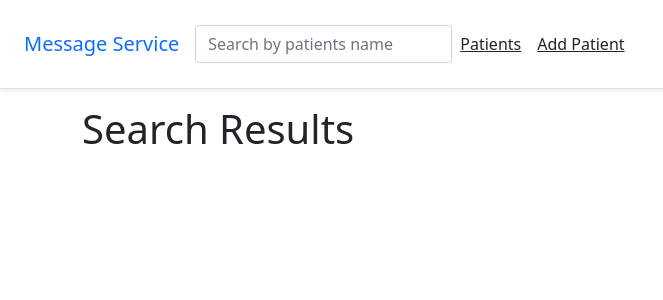
After one commit to zayer60/message-service-using-email, a Django app: template templates/sendemailapp/search-patient.html in a window 1280 px wide. The commit adds this page. Shown: the top 300 px of the page, without its empty margins (0-663 px from the left). Run offline with Django 3.2, Linux system fonts and the light colour scheme; the template is opened without the code that fills it, so the values that code supplies are empty; some libraries are stand-ins or nearby versions.

Commit message:
added search functionalty

```diff
--- a/sendemailapp/urls.py
+++ b/sendemailapp/urls.py
@@ -11,5 +11,6 @@ urlpatterns =[
     path('patient/create/', CreatePatient.as_view(), name='create-patient'),
     path('patient/<int:pk>/edit/', UpdatePatient.as_view(), name='update-patient'),
     path('patient/<int:pk>/delete', DeletePatient.as_view(), name='delete-patient'),
+    path('search/', SearchPatient.as_view(), name='search_results')
 
 ]
--- a/templates/base.html
+++ b/templates/base.html
@@ -12,7 +12,10 @@
             mb-3 bg-white border-bottom shadow-sm">
                 <a href="{% url 'group-list' %}" class="navbar-brand my-0 mr-md-auto
                 font-weight-normal">Message Service</a>
-                <nav class="my-2 my-md-0 mr-md-3">
+                <nav class="navbar navbar-dark default-color">
+                    <form class="form-inline my-2 my-lg-0 ml-auto " action="{% url 'search_results' %}" method="get">
+                      <input name ="q" class="form-control mr-sm-2" type="text" placeholder="Search by patients name" aria-label="Search">
+                    </form>
                     <a class="p-2 text-dark" href="{% url 'patient-list' %}">Patients</a>
                     <a class="p-2 text-dark" href="{% url 'create-patient' %}">Add Patient</a>
                 </nav>
--- a/templates/sendemailapp/patientlist.html
+++ b/templates/sendemailapp/patientlist.html
@@ -19,7 +19,7 @@
                     <td>{{ patients.dob|date:'M.d,Y' }}</td>
                     <td>
                         {% for group in patients.groups.all %}
-                        <span>{{ group.name }}</span>
+                            <span>{{ group.name }}</span>
                         {% endfor %}
                     </td>
 
--- /dev/null
+++ b/templates/sendemailapp/search-patient.html
@@ -0,0 +1,18 @@
+{% extends 'base.html' %}
+{% block title %}Search{% endblock title %}
+{% block content %}
+    <h1>Search Results</h1>
+{% for patient in patient_list %}
+    <div>
+        <h3><a href="{{ patient.get_absolute_url }}">{{ patient.name }}</a></h3>
+        <p>Gender: {{ patient.gender }}</p>
+        <p>DOB:  {{ patient.dob }}</p>
+        <p>Email: {{ patient.email }}</p>
+        <p>Groups:
+            {% for group in patient.groups.all %}
+                <span>{{ group.name }}</span>
+            {% endfor %}
+        </p>
+    </div>
+{% endfor %}
+{% endblock content %}
```
Also changed, not shown: sendemailapp/views.py (+9 -0 lines).
